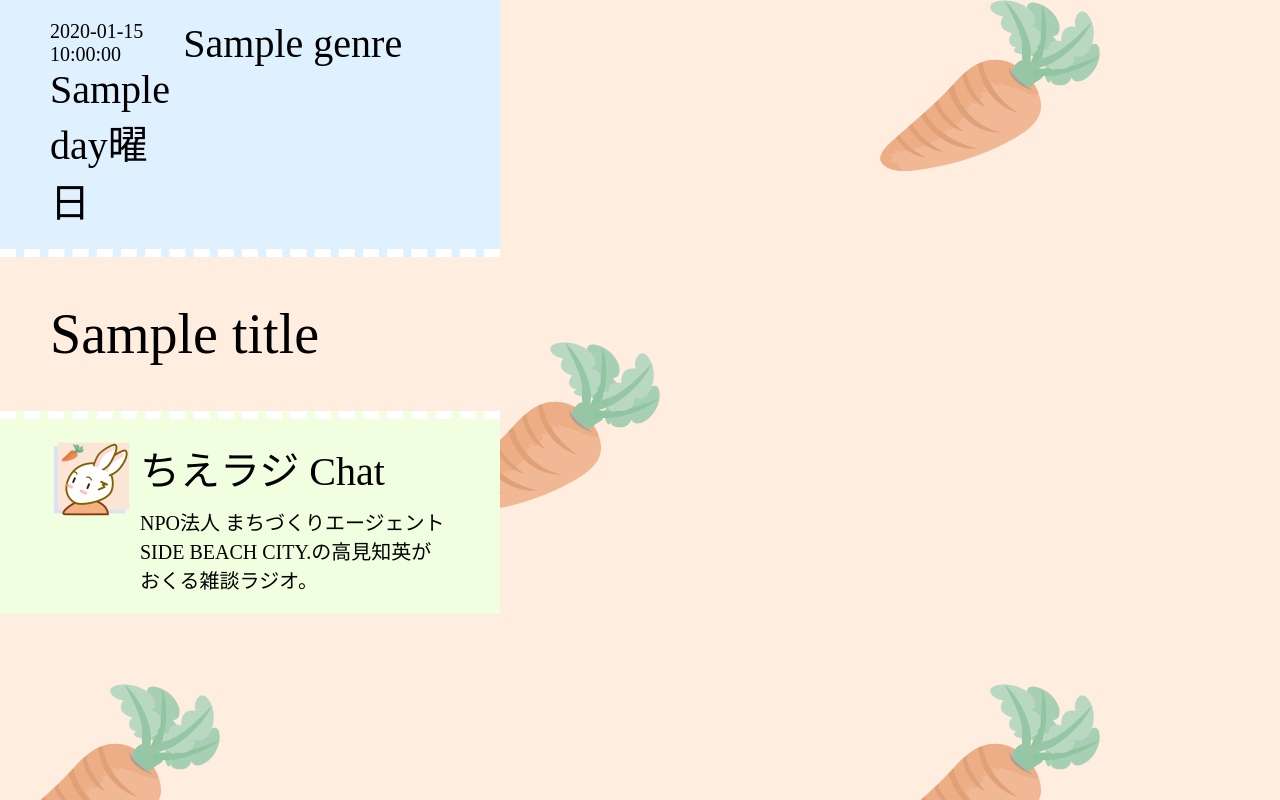
After one commit to TakamiChie/PodcastPublicSoundGenerator, a Flask app: template templates/cover_templates/chieradi.html in a window 1280 px wide. The commit adds this page. Run offline with Flask 3, Linux system fonts and the light colour scheme; the template is opened without the code that fills it: most values are stand-ins (such as "Sample title", 1, 10 or a date in 2020).

Commit message:
ちえラジChatのテンプレートを試験的に追加

```diff
--- a/static/css/style.css
+++ b/static/css/style.css
@@ -1,6 +1,6 @@
 #coverArea {
-  width: 516px;
-  height: 516px;
+  width: 500px;
+  height: 500px;
   box-sizing: border-box;
 }
 
--- /dev/null
+++ b/static/templates/chieradi/main.css
@@ -0,0 +1,93 @@
+body {
+  background-color: #FFEEDF;
+  background-image: url("./background.png");
+  font-family: "けいふぉんと";
+  font-size: 5vh;
+  padding: 0;
+  margin: 0;
+  width: 500px;
+  height: 500px;
+  display: flex;
+  flex-direction: column;
+}
+
+article {
+  padding: 20px 50px;
+  border: 0 dashed white;
+  box-sizing: border-box;
+}
+
+/* #region day title area */
+
+article#daytitle {
+  flex: 1;
+  background-color: #DFF0FF;
+  border-bottom-width: 1vh;
+  display: flex;
+  flex-direction: row;
+}
+
+#daytitle .text {
+  display: flex;
+  flex-direction: column;
+}
+
+.days {
+  flex: 1;
+}
+
+.theme {
+  flex: 2;
+}
+
+span#day,
+span#todaystheme {
+  font-size: 50%;
+}
+
+/* #endregion day title area */
+
+/* #region main title area */
+
+article#maintitle {
+  flex: 2;
+  margin: 5% 0;
+}
+
+#maintitle>div {
+  width: 100%;
+  height: 100%;
+  display: flex;
+}
+
+#maintitle .text {
+  margin: auto 0;
+  font-size: 140%;
+}
+
+/* #endregion main title area */
+
+/* #region credit area */
+
+article#credit {
+  border-top-width: 1vh;
+  background-color: #F0FFDF;
+  flex: 1;
+}
+
+#credit .text {
+  background-image: url("/static/templates/chieradi/icon.png");
+  background-repeat: no-repeat;
+  padding-left: 90px;
+}
+
+span#chname {
+  display: block;
+  margin-bottom: 10px;
+}
+
+span#chdest {
+  font-size: 50%;
+}
+
+/* #endregion credit area */
--- /dev/null
+++ b/templates/cover_templates/chieradi.html
@@ -0,0 +1,42 @@
+<html>
+
+<head>
+  <meta charset='utf-8'>
+  <title>ちえラジChat</title>
+  <meta name='viewport' content='width=device-width, initial-scale=1'>
+  <link rel="stylesheet" href="{{ url_for('static', filename='templates/chieradi/main.css') }}">
+</head>
+
+<body>
+  <article id="daytitle">
+    <div class="days">
+      <div class="text">
+        <span id="day">{{ date }}</span>
+        <span id="week">{{ day }}曜日</span>
+      </div>
+    </div>
+    <div class="theme">
+      <div class="text">
+        {% if not genre %}<span id="todaystheme">きょうのテーマは…</span>{% endif %}
+        <span id="theme">{{ genre }}</span>
+      </div>
+    </div>
+  </article>
+  <article id="maintitle">
+    <div>
+      <div class="text">
+        <span id="title">{{ title }}</span>
+      </div>
+    </div>
+  </article>
+  <article id="credit">
+    <div>
+      <div class="text">
+        <span id="chname">ちえラジ Chat</span>
+        <span id="chdest">NPO法人 まちづくりエージェント SIDE BEACH CITY.の高見知英がおくる雑談ラジオ。</span>
+      </div>
+    </div>
+  </article>
+</body>
+
+</html>
```
Also changed, not shown: static/templates/chieradi/background.png (added), static/templates/chieradi/icon.png (added).
